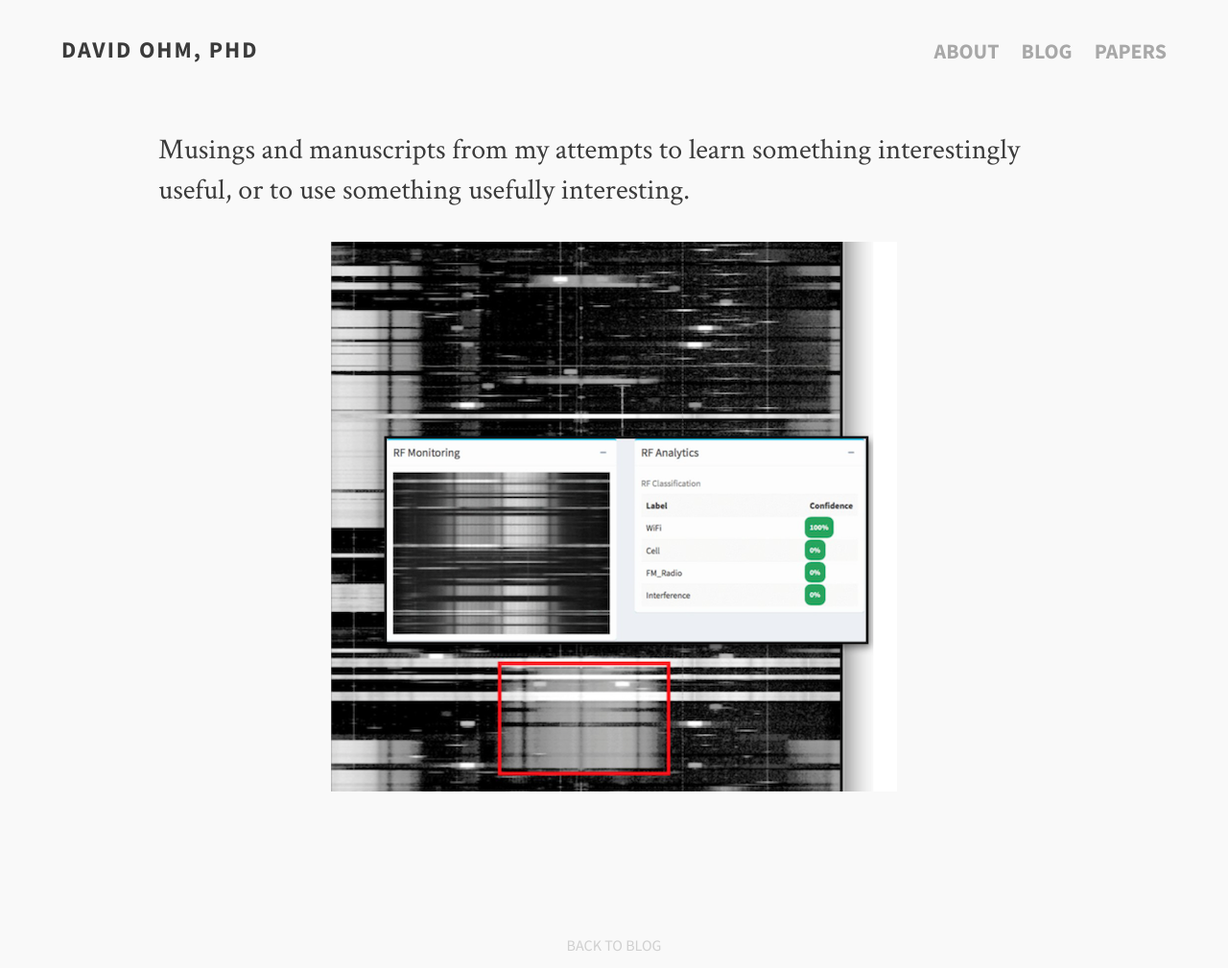
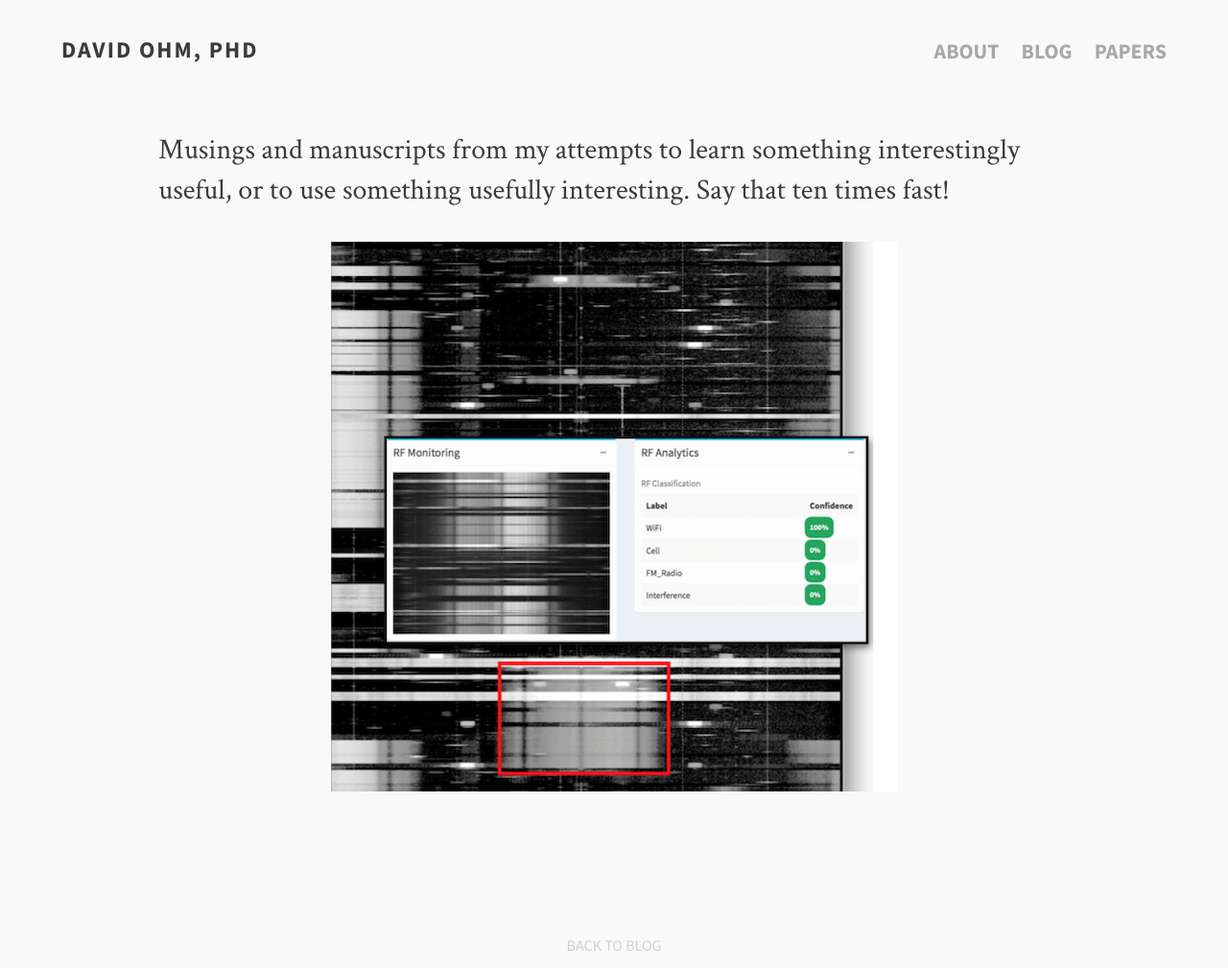
Before and after one commit to ohmdsp/ohmdsp.github.io, a Jekyll site: the page built from index.md, in a window 1280 px wide. Shown: the whole page at 96% size. Built offline with Jekyll 4.4.1, drawn with Linux system fonts in a browser that asks for light colours; nearby versions of some CDN libraries; a script that is not in the unit is left out; comment, search, counter and statistics services are not loaded.

Commit message:
correction

```diff
--- a/_layouts/home.html
+++ b/_layouts/home.html
@@ -3,7 +3,7 @@
     <div id='bump'>
         <section class="article archive">
           <article class="archive-wrap">
-            <p class="intro">Musings and manuscripts from my attempts to learn something interestingly useful, or to use something usefully interesting.  </p>
+            <p class="intro">Musings and manuscripts from my attempts to learn something interestingly useful, or to use something usefully interesting. Say that ten times fast!  </p>
             <figure><center><img src="/images/rfml.png" /></center></figure>
             <br>
           </article>
```
